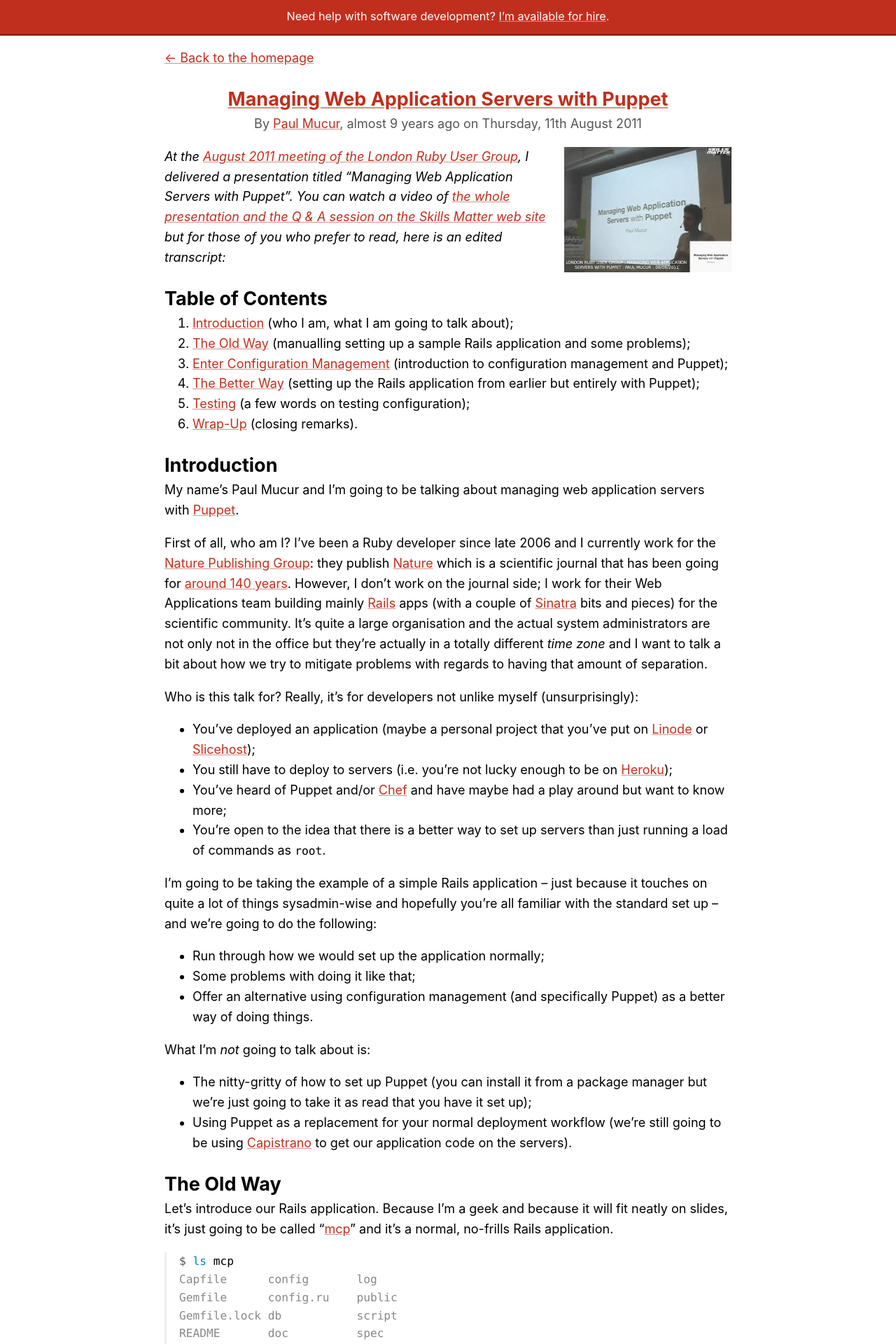
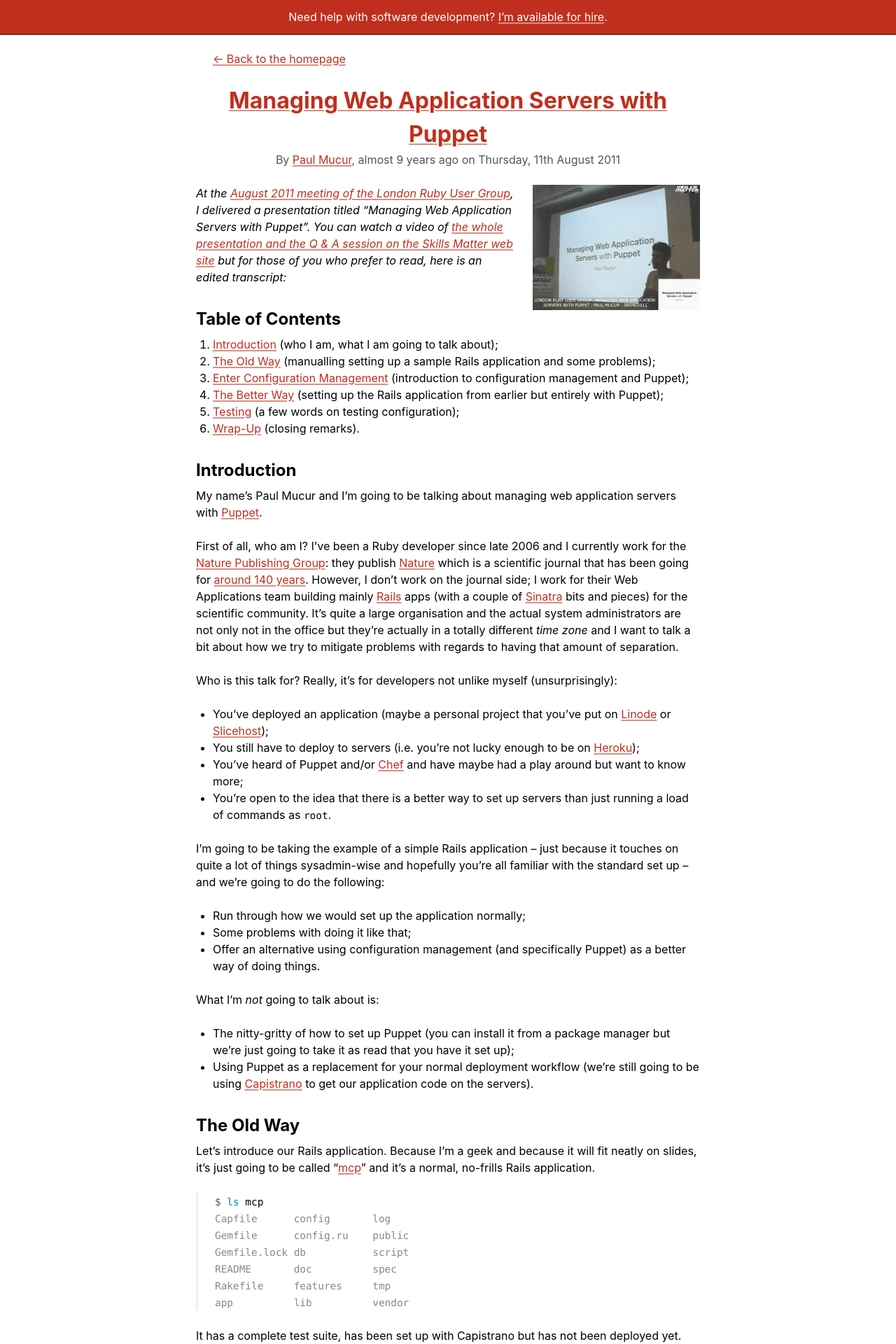
Before and after one commit to mudge/mudge.github.com, a Jekyll site: the page built from _posts/2011-08-11-managing-web-application-servers-with-puppet.markdown, in a window 1280 px wide. Shown: the top 1920 px of the page at 70% size. Built offline with Jekyll 4.4.1, drawn with Linux system fonts in a browser that asks for light colours.

Commit message:
Attempt to use a 24px vertical rhythm

```diff
--- a/_includes/footer.html
+++ b/_includes/footer.html
@@ -1,6 +1,6 @@
 <footer>
   <p>
-    <img src=//gravatar.com/avatar/beb7f5dd655d8b8e9093ef4fc5e59b6e?s=100 width=50 height=50 alt>
+    <img src=//gravatar.com/avatar/beb7f5dd655d8b8e9093ef4fc5e59b6e?s=100 width=66 height=66 alt>
   </p>
   <h2>Ruby projects</h2>
   <p>
--- a/_layouts/post.html
+++ b/_layouts/post.html
@@ -32,7 +32,7 @@
     </script>
     <meta name=viewport content="width=device-width, initial-scale=1">
     <!--[if lt IE 9]><script src=http://html5shiv.googlecode.com/svn/trunk/html5.js></script><![endif]-->
-    <link rel=stylesheet href=/c/2.css>
+    <link rel=stylesheet href=/c/3.css>
     <link rel=alternate type=application/atom+xml href=/index.atom>
     <link rel=apple-touch-icon sizes=180x180 href=/apple-touch-icon.png>
     <link rel=icon type=image/png sizes=32x32 href=/favicon-32x32.png>
--- a/c/2.css
+++ b/c/3.css
@@ -1,24 +1,60 @@
+html, body, div, span, applet, object, iframe,
+h1, h2, h3, h4, h5, h6, p, blockquote, pre,
+a, abbr, acronym, address, big, cite, code,
+del, dfn, em, img, ins, kbd, q, s, samp,
+small, strike, strong, sub, sup, tt, var,
+b, u, i, center,
+dl, dt, dd, ol, ul, li,
+fieldset, form, label, legend,
+table, caption, tbody, tfoot, thead, tr, th, td,
+article, aside, canvas, details, embed,
+figure, figcaption, footer, header, hgroup,
+menu, nav, output, ruby, section, summary,
+time, mark, audio, video {
+  margin: 0;
+  padding: 0;
+  border: 0;
+  font-size: 100%;
+  font: inherit;
+  vertical-align: baseline;
+}
+blockquote, q {
+  quotes: none;
+}
+blockquote:before, blockquote:after,
+q:before, q:after {
+  content: '';
+  content: none;
+}
+
 html {
   box-sizing: border-box;
-  font: 18px/1.6 -apple-system, BlinkMacSystemFont, 'Helvetica Neue', Helvetica, sans-serif;
+  font: 16px -apple-system, BlinkMacSystemFont, 'Helvetica Neue', Helvetica, sans-serif;
+  line-height: 1.5rem;
   text-rendering: optimizeLegibility;
   -webkit-font-smoothing: antialiased;
 }
 
-body {
-  margin: 0;
-  padding: 0;
+.banner {
+  background: #c02f1d;
+  text-align: center;
+  color: #fff;
+  padding: 0.75rem 1.5rem;
+  border-bottom: 2px solid #922416;
+  margin-bottom: -2px;
 }
 
-a {
-  color: #c02f1d;
-  text-decoration: underline;
-  text-decoration-color: #dd8e84;
+nav ul {
+  margin-top: 1.5rem;
+  list-style: none;
 }
 
-a:visited {
-  color: #9a2617;
-  text-decoration-color: #c88980;
+.ipa {
+  color: #555;
+  font-weight: normal;
+  font-size: 1rem;
+  line-height: 1.5rem;
+  display: block;
 }
 
 address {
@@ -29,7 +65,46 @@ address {
 article, footer, header, main, nav {
   margin: 0 auto;
   max-width: 45rem;
-  padding: 0 1rem;
+  padding: 0 1.5rem;
+}
+
+h1 {
+  text-align: center;
+  font-size: 2rem;
+  line-height: 3rem;
+  font-weight: bold;
+  margin-top: 1.5rem;
+}
+
+h1 code {
+  font-size: 1.9rem;
+}
+
+h2 {
+  font-weight: bold;
+  font-size: 1.5rem;
+  line-height: 3rem;
+}
+
+p, blockquote, pre, iframe, ul, ol, dl, dd, .vcard, .ipa {
+  margin-bottom: 1.5rem;
+}
+
+a {
+  color: #c02f1d;
+  text-decoration: underline;
+  text-decoration-color: #dd8e84;
+  text-decoration-thickness: 0.1rem;
+  text-underline-offset: 0.1rem;
+}
+
+a:visited {
+  color: #9a2617;
+  text-decoration-color: #c88980;
+}
+
+.banner a {
+  color: #fff;
 }
 
 blockquote {
@@ -38,54 +113,20 @@ blockquote {
 
 blockquote, pre {
   border-left: 3px solid #eee;
-  margin-left: 0;
-  margin-right: 0;
-  padding-left: 1rem;
 }
 
-code, pre {
+blockquote, pre, ul, ol, dd {
+  padding-left: 1.5rem;
+}
+
+code {
+  line-height: 1rem;
   font-size: 0.9rem;
   font-family: "SF Mono", Menlo, Monaco, monospace;
 }
 
-dd {
-  margin-bottom: 0.6rem;
-}
-
 dd:last-child {
   margin-bottom: 0;
-}
-
-footer {
-  text-align: center;
-  color: #555;
-  margin-top: 2rem;
-}
-
-footer h2 {
-  font-weight: normal;
-  font-size: 1rem;
-  margin-bottom: 0;
-}
-
-footer h2 + p {
-  margin-top: 0;
-}
-
-h1, h2 {
-  margin-bottom: 0;
-}
-
-h1 {
-  text-align: center;
-}
-
-h2 + p, h2 + ol {
-  margin-top: 0;
-}
-
-h1 code {
-  font-size: 1.4rem;
 }
 
 iframe {
@@ -97,9 +138,16 @@ img {
   height: auto;
 }
 
-nav ul {
-  list-style: none;
-  padding: 0;
+footer {
+  text-align: center;
+  color: #555;
+  margin-bottom: 1.5rem;
+}
+
+footer h2 {
+  font-weight: normal;
+  font-size: 1rem;
+  line-height: 1.5rem;
 }
 
 pre {
@@ -107,39 +155,26 @@ pre {
   overflow: auto;
 }
 
-.banner {
-  background: #c02f1d;
-  text-align: center;
-  color: #fff;
-  padding: 0.6rem;
-  font-size: 0.9rem;
-  border-bottom: 3px solid #922416;
+em, i {
+  font-style: italic;
 }
 
-.banner a {
-  color: #fff;
-}
-
-.ipa {
-  color: #555;
-  font-size: 0.9rem;
-  font-weight: normal;
-  line-height: 1;
-  display: block;
+strong, b {
+  font-weight: bold;
 }
 
 .pull-left, .pull-right {
-  margin-bottom: 0.6rem;
+  margin-bottom: 1.5rem;
 }
 
 .pull-left {
   float: left;
-  margin-right: 1rem;
+  margin-right: 1.5rem;
 }
 
 .pull-right {
   float: right;
-  margin-left: 1rem;
+  margin-left: 1.5rem;
 }
 
 .vcard {
--- a/index.html
+++ b/index.html
@@ -17,7 +17,7 @@
     <meta name=twitter:description content="{{ site.description | escape_once }}">
     <meta name=viewport content="width=device-width, initial-scale=1">
     <!--[if lt IE 9]><script src=http://html5shiv.googlecode.com/svn/trunk/html5.js></script><![endif]-->
-    <link rel=stylesheet href=/c/2.css>
+    <link rel=stylesheet href=/c/3.css>
     <link rel=alternate type=application/atom+xml href=/index.atom>
     <link rel=apple-touch-icon sizes=180x180 href=/apple-touch-icon.png>
     <link rel=icon type=image/png sizes=32x32 href=/favicon-32x32.png>
```
